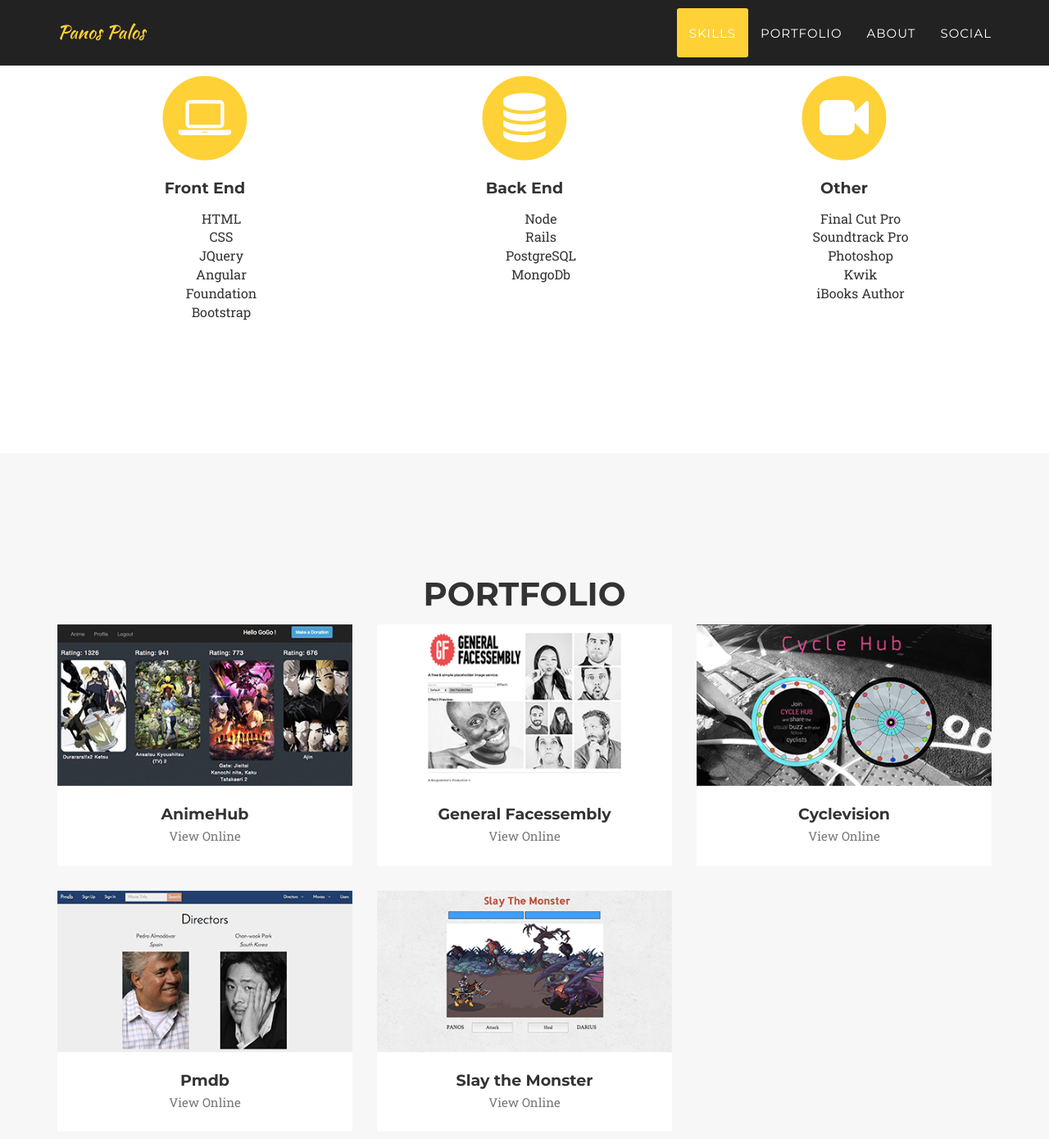
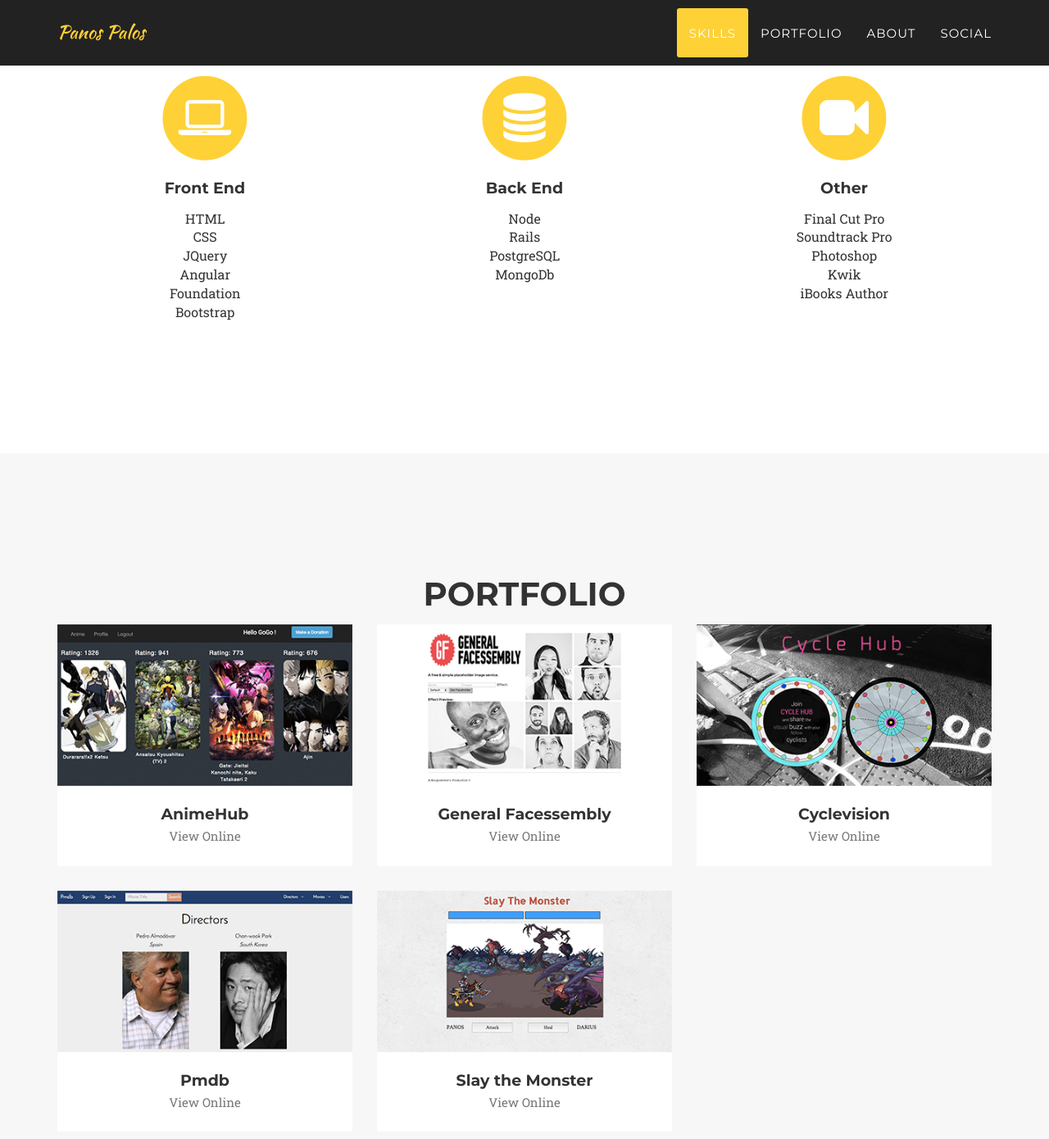
Before and after one commit to panox/panox.github.io, a Jekyll site: the page built from index.html, in a window 1280 px wide and 1400 px high, scrolled down 957 px. Shown: the top 1390 px of the window at 82% size. Built offline with Jekyll 4.4.1, drawn with Linux system fonts in a browser that asks for light colours; some web fonts are replaced.

Commit message:
margin left

```diff
--- a/_includes/css/agency.css
+++ b/_includes/css/agency.css
@@ -349,6 +349,7 @@ section h3.section-subheading {
 #services ul {
     list-style-type: none;
     font-size: 16px;
+    margin-left: -11%;
 }
 
 #portfolio .portfolio-item {
```
